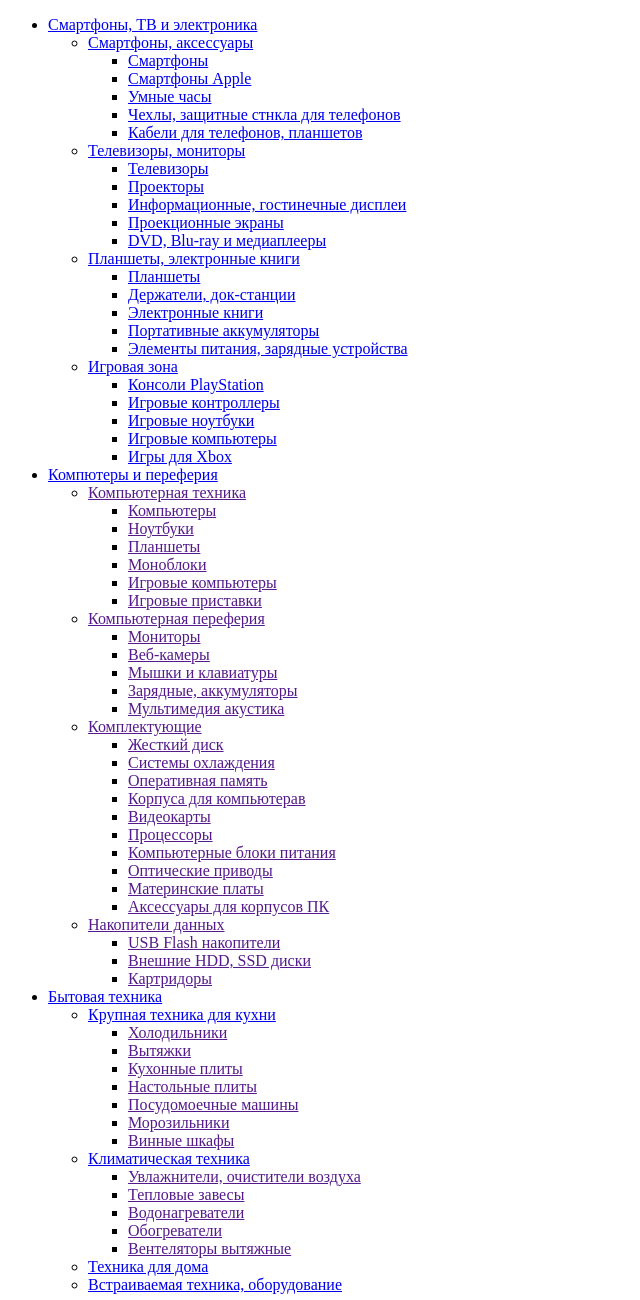
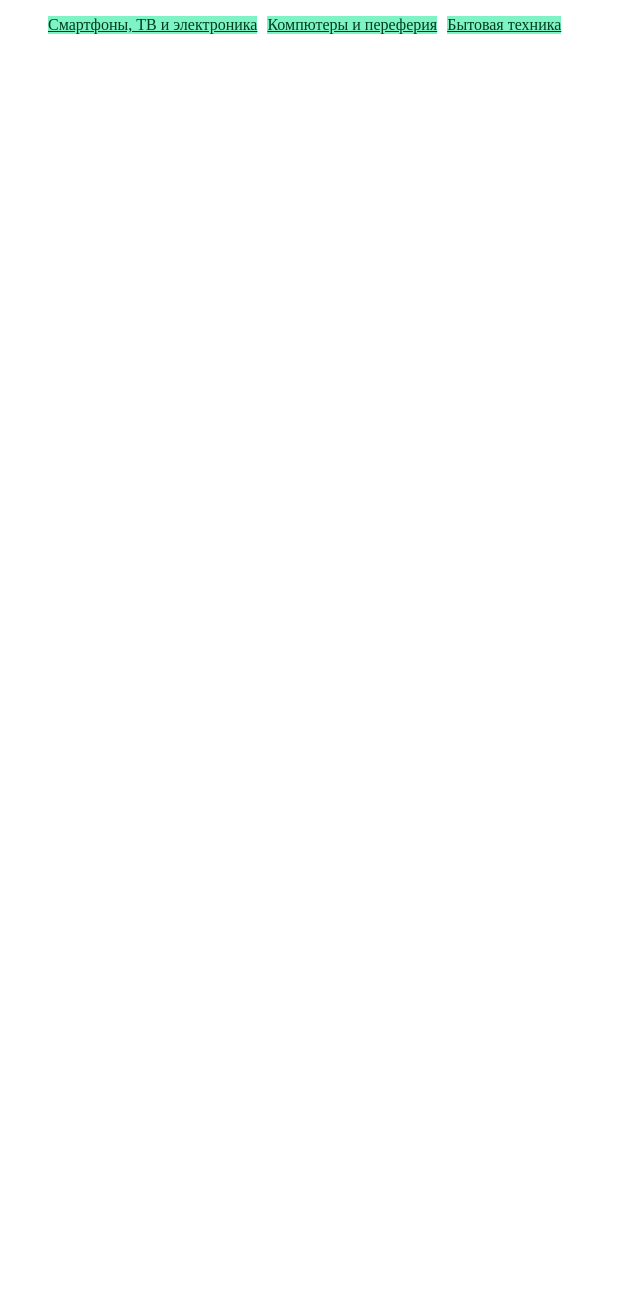
Before and after one commit to Alexandr0909/HomeWork, a plain HTML site: page Class12/shop.html in a window 1280 px wide. Shown: the whole page, without its empty margins (0-640 px from the left). After the commit the page ends 800 px from the top, so only its background shows below. Drawn offline with Linux system fonts and the light colour scheme.

Commit message:
add_css_inClass12_shop

```diff
--- a/Class12/shop.html
+++ b/Class12/shop.html
@@ -6,6 +6,97 @@
     <meta http-equiv="X-UA-Compatible" content="IE=edge">
     <meta name="viewport" content="width=device-width, initial-scale=1.0">
     <title>Shop🛍</title>
+    <style>
+        .menu {}
+
+        .menu a {
+            text-emphasis: none;
+        }
+
+        .menu li {
+            position: relative;
+            list-style: none;
+        }
+
+
+
+        .menu_list {
+            display: flex;
+        }
+
+        .menu_list>li {
+            margin: 0px 10px 0px 0px;
+            background-color: #7ef3c6;
+        }
+
+        .menu_list>li:hover .sub_menu_list {
+            display: block;
+        }
+
+
+        .menu_link {
+            color: #003d1c;
+        }
+
+        /* level-2 */
+
+        .sub_menu_list {
+            display: none;
+            min-width: 300px;
+            position: absolute;
+            left: 0;
+            top: 10px;
+            padding: 20px 0px 0px 0px;
+        }
+
+        .sub_menu_list>li {
+            background-color: #98bff8;
+        }
+
+        .sub_menu_link {
+            color: #000;
+            display: inline-block;
+            padding: 5px 10px;
+        }
+
+        .sub_menu_list>li:hover .sub_sub_menu_list {
+            display: block;
+        }
+
+        /* level-3 */
+
+        .sub_sub_menu_list {
+            display: none;
+            position: absolute;
+            top: 0;
+            left: 100%;
+            min-margin: 700px;
+            padding: 0px 0px 0px 5px;
+        }
+
+        .sub_sub_menu_list>li {
+            background-color: #f8f79e;
+        }
+
+        .sub_sub_menu_link {
+            color: #145301;
+            display: inline-block;
+            padding: 5px 10px;
+        }
+
+        /* arrow  */
+        /*
+        .arrow {
+            width: 0px;
+            height: 0px;
+            border-top: 10px solid #000;
+            border-right: 10px solid transparent;
+            border-left: 10px solid transparent;
+        }
+
+        .menu_arrow {}
+        */
+    </style>
 </head>
 
 <body>
@@ -14,46 +105,52 @@
     </header>
 
     <div class="window">
-        <nav>
-            <ul class="menu_list0">
+        <nav class="menu">
             <!-- 1/////////////////////////////////////////////////// -->
+            <ul class="menu_list">
                 <li>
-                    <a href="#" class="menu0">Смартфоны, ТВ и электроника </a>
-                    <ul class="menu_list1">
-                        <li><a href="#">Смартфоны, аксессуары</a>
-                        <ul class="menu_list1_0">
-                            <li><a href="#">Смартфоны</a></li>
-                            <li><a href="#">Смартфоны Apple</a></li>
-                            <li><a href="#">Умные часы</a></li>
-                            <li><a href="#">Чехлы, защитные стнкла для телефонов</a></li>
-                            <li><a href="#">Кабели для телефонов, планшетов</a></li>
+                    <a href="#" class="menu_link">Смартфоны, ТВ и электроника </a>
+                    <span class="menu_arrow arrow"></span>
+
+
+                    <ul class="sub_menu_list">
+                        <li>
+                            <a href="#" class="sub_menu_link">Смартфоны, аксессуары</a>
+                            <ul class="sub_sub_menu_list">
+
+
+                                <li><a href="#" class="sub_sub_menu_link">Смартфоны</a></li>
+                                <li><a href="#" class="sub_sub_menu_link">Смартфоны Apple</a></li>
+                                <li><a href="#" class="sub_sub_menu_link">Умные часы</a></li>
+                                <li><a href="#" class="sub_sub_menu_link">Чехлы, защитные стнкла для телефонов</a></li>
+                                <li><a href="#" class="sub_sub_menu_link">Кабели для телефонов, планшетов</a></li>
                             </ul>
                         </li>
-                        <li><a href="#">Телевизоры, мониторы</a>
-                            <ul class="menu_list1_1">
-                                <li><a href="#">Телевизоры</a></li>
-                                <li><a href="#">Проекторы</a></li>
-                                <li><a href="#">Информационные, гостинечные дисплеи</a></li>
-                                <li><a href="#">Проекционные экраны</a></li>
-                                <li><a href="#">DVD, Blu-ray и медиаплееры</a></li>
+                        <li><a href="#" class="sub_menu_link">Телевизоры, мониторы</a>
+                            <ul class="sub_sub_menu_list">
+                                <li><a href="#" class="sub_sub_menu_link">Телевизоры</a></li>
+                                <li><a href="#" class="sub_sub_menu_link">Проекторы</a></li>
+                                <li><a href="#" class="sub_sub_menu_link">Информационные, гостинечные дисплеи</a></li>
+                                <li><a href="#" class="sub_sub_menu_link">Проекционные экраны</a></li>
+                                <li><a href="#" class="sub_sub_menu_link">DVD, Blu-ray и медиаплееры</a></li>
                             </ul>
                         </li>
-                        <li><a href="#">Планшеты, электронные книги</a>
-                            <ul class="menu_list1_2">
-                                <li><a href="#">Планшеты</a></li>
-                                <li><a href="#">Держатели, док-станции</a></li>
-                                <li><a href="#">Электронные книги</a></li>
-                                <li><a href="#">Портативные аккумуляторы</a></li>
-                                <li><a href="#">Элементы питания, зарядные устройства</a></li>
+                        <li><a href="#" class="sub_menu_link">Планшеты, электронные книги</a>
+                            <ul class="sub_sub_menu_list">
+                                <li><a href="#" class="sub_sub_menu_link">Планшеты</a></li>
+                                <li><a href="#" class="sub_sub_menu_link">Держатели, док-станции</a></li>
+                                <li><a href="#" class="sub_sub_menu_link">Электронные книги</a></li>
+                                <li><a href="#" class="sub_sub_menu_link">Портативные аккумуляторы</a></li>
+                                <li><a href="#" class="sub_sub_menu_link">Элементы питания, зарядные устройства</a></li>
                             </ul>
                         </li>
-                        <li><a href="#">Игровая зона</a>
-                            <ul class="menu_list1_3">
-                                <li><a href="#">Консоли PlayStation</a></li>
-                                <li><a href="#">Игровые контроллеры</a></li>
-                                <li><a href="#">Игровые ноутбуки</a></li>
-                                <li><a href="#">Игровые компьютеры</a></li>
-                                <li><a href="#">Игры для Xbox</a></li>
+                        <li><a href="#" class="sub_menu_link">Игровая зона</a>
+                            <ul class="sub_sub_menu_list">
+                                <li><a href="#" class="sub_sub_menu_link">Консоли PlayStation</a></li>
+                                <li><a href="#" class="sub_sub_menu_link">Игровые контроллеры</a></li>
+                                <li><a href="#" class="sub_sub_menu_link">Игровые ноутбуки</a></li>
+                                <li><a href="#" class="sub_sub_menu_link">Игровые компьютеры</a></li>
+                                <li><a href="#" class="sub_sub_menu_link">Игры для Xbox</a></li>
                             </ul>
                         </li>
                     </ul>
@@ -63,46 +160,46 @@
                 <!-- 2/////////////////////////////////////////////////// -->
 
                 <li>
-                    <a href="#" class="menu1">Компютеры и переферия</a>
-                    <ul class="menu_list2">
-                        <li><a href="">Компьютерная техника</a>
-                        <ul>
-                            <li><a href="">Компьютеры</a></li>
-                            <li><a href="">Ноутбуки</a></li>
-                            <li><a href="">Планшеты</a></li>
-                            <li><a href="">Моноблоки</a></li>
-                            <li><a href="">Игровые компьютеры</a></li>
-                            <li><a href="">Игровые приставки</a></li>
+                    <a href="#" class="menu_link">Компютеры и переферия</a>
+                    <ul class="sub_menu_list">
+                        <li><a href="#" class="sub_menu_link">Компьютерная техника</a>
+                            <ul class="sub_sub_menu_list">
+                                <li><a href="#" class="sub_sub_menu_link">Компьютеры</a></li>
+                                <li><a href="#" class="sub_sub_menu_link">Ноутбуки</a></li>
+                                <li><a href="#" class="sub_sub_menu_link">Планшеты</a></li>
+                                <li><a href="#" class="sub_sub_menu_link">Моноблоки</a></li>
+                                <li><a href="#" class="sub_sub_menu_link">Игровые компьютеры</a></li>
+                                <li><a href="#" class="sub_sub_menu_link">Игровые приставки</a></li>
                             </ul>
                         </li>
-                        <li><a href="">Компьютерная переферия</a>
-                        <ul>
-                            <li><a href="">Мониторы</a></li>
-                            <li><a href="">Веб-камеры</a></li>
-                            <li><a href="">Мышки и клавиатуры</a></li>
-                            <li><a href="">Зарядные, аккумуляторы</a></li>
-                            <li><a href="">Мультимедия акустика</a></li>
+                        <li><a href="#" class="sub_menu_link">Компьютерная переферия</a>
+                            <ul class="sub_sub_menu_list">
+                                <li><a href="#" class="sub_sub_menu_link">Мониторы</a></li>
+                                <li><a href="#" class="sub_sub_menu_link">Веб-камеры</a></li>
+                                <li><a href="#" class="sub_sub_menu_link">Мышки и клавиатуры</a></li>
+                                <li><a href="#" class="sub_sub_menu_link">Зарядные, аккумуляторы</a></li>
+                                <li><a href="#" class="sub_sub_menu_link">Мультимедия акустика</a></li>
                             </ul>
                         </li>
-                        <li><a href="">Комплектующие</a>
-                        <ul>
-                            <li><a href="">Жесткий диск</a></li>
-                            <li><a href="">Системы охлаждения</a></li>
-                            <li><a href="">Оперативная память</a></li>
-                            <li><a href="">Корпуса для компьютерав</a></li>
-                            <li><a href="">Видеокарты</a></li>
-                            <li><a href="">Процессоры</a></li>
-                            <li><a href="">Компьютерные блоки питания</a></li>
-                            <li><a href="">Оптические приводы</a></li>
-                            <li><a href="">Материнские платы</a></li>
-                            <li><a href="">Аксессуары для корпусов ПК</a></li>
+                        <li><a href="" class="sub_menu_link">Комплектующие</a>
+                            <ul class="sub_sub_menu_list">
+                                <li><a href="#" class="sub_sub_menu_link">Жесткий диск</a></li>
+                                <li><a href="#" class="sub_sub_menu_link">Системы охлаждения</a></li>
+                                <li><a href="#" class="sub_sub_menu_link">Оперативная память</a></li>
+                                <li><a href="#" class="sub_sub_menu_link">Корпуса для компьютерав</a></li>
+                                <li><a href="#" class="sub_sub_menu_link">Видеокарты</a></li>
+                                <li><a href="#" class="sub_sub_menu_link">Процессоры</a></li>
+                                <li><a href="#" class="sub_sub_menu_link">Компьютерные блоки питания</a></li>
+                                <li><a href="#" class="sub_sub_menu_link">Оптические приводы</a></li>
+                                <li><a href="#" class="sub_sub_menu_link">Материнские платы</a></li>
+                                <li><a href="#" class="sub_sub_menu_link">Аксессуары для корпусов ПК</a></li>
                             </ul>
                         </li>
-                        <li><a href="">Накопители данных</a>
-                        <ul>
-                            <li><a href="">USB Flash накопители</a></li>
-                            <li><a href="">Внешние HDD, SSD диски</a></li>
-                            <li><a href="">Картридоры</a></li>
+                        <li><a href="#" class="sub_menu_link">Накопители данных</a>
+                            <ul class="sub_sub_menu_list">
+                                <li><a href="#" class="sub_sub_menu_link">USB Flash накопители</a></li>
+                                <li><a href="#" class="sub_sub_menu_link">Внешние HDD, SSD диски</a></li>
+                                <li><a href="#" class="sub_sub_menu_link">Картридоры</a></li>
                             </ul>
                         </li>
                     </ul>
@@ -111,30 +208,30 @@
 
                 <!-- 3/////////////////////////////////////////////////// -->
                 <li>
-                    <a href="#" class="menu2">Бытовая техника</a>
-                    <ul class="menu_list3">
-                        <li><a href="#">Крупная техника для кухни</a>
-                        <ul>
-                            <li><a href="">Холодильники</a></li>
-                            <li><a href="">Вытяжки</a></li>
-                            <li><a href="">Кухонные плиты</a></li>
-                            <li><a href="">Настольные плиты</a></li>
-                            <li><a href="">Посудомоечные машины</a></li>
-                            <li><a href="">Морозильники</a></li>
-                            <li><a href="">Винные шкафы</a></li>
+                    <a href="#" class="menu_link">Бытовая техника</a>
+                    <ul class="sub_menu_list">
+                        <li><a href="#" class="sub_menu_link">Крупная техника для кухни</a>
+                            <ul class="sub_sub_menu_list">
+                                <li><a href="#" class="sub_sub_menu_link">Холодильники</a></li>
+                                <li><a href="#" class="sub_sub_menu_link">Вытяжки</a></li>
+                                <li><a href="#" class="sub_sub_menu_link">Кухонные плиты</a></li>
+                                <li><a href="#" class="sub_sub_menu_link">Настольные плиты</a></li>
+                                <li><a href="#" class="sub_sub_menu_link">Посудомоечные машины</a></li>
+                                <li><a href="#" class="sub_sub_menu_link">Морозильники</a></li>
+                                <li><a href="#" class="sub_sub_menu_link">Винные шкафы</a></li>
                             </ul>
                         </li>
-                        <li><a href="#">Климатическая техника</a>
-                        <ul>
-                            <li><a href="">Увлажнители, очистители воздуха</a></li>
-                            <li><a href="">Тепловые завесы</a></li>
-                            <li><a href="">Водонагреватели</a></li>
-                            <li><a href="">Обогреватели</a></li>
-                            <li><a href="">Вентеляторы вытяжные</a></li>
+                        <li><a href="#" class="sub_menu_link">Климатическая техника</a>
+                            <ul class="sub_sub_menu_list">
+                                <li><a href="#" class="sub_sub_menu_link">Увлажнители, очистители воздуха</a></li>
+                                <li><a href="#" class="sub_sub_menu_link">Тепловые завесы</a></li>
+                                <li><a href="#" class="sub_sub_menu_link">Водонагреватели</a></li>
+                                <li><a href="#" class="sub_sub_menu_link">Обогреватели</a></li>
+                                <li><a href="#" class="sub_sub_menu_link">Вентеляторы вытяжные</a></li>
+                                <li><a href="#" class="sub_sub_menu_link">Техника для дома</a></li>
+                                <li><a href="#" class="sub_sub_menu_link">Встраиваемая техника, оборудование</a></li>
+                        </li>
                     </ul>
-                        </li>
-                        <li><a href="#">Техника для дома</a></li>
-                        <li><a href="#">Встраиваемая техника, оборудование</a></li>
             </ul>
             </li>
             <!-- 3\\\\\\\\\\\\\\\\\\\\\\\\\\\\\\\\\\\\\\\\\\\\\\\\\\\ -->
```
Lines whose indentation alone changed are shown as unchanged.
